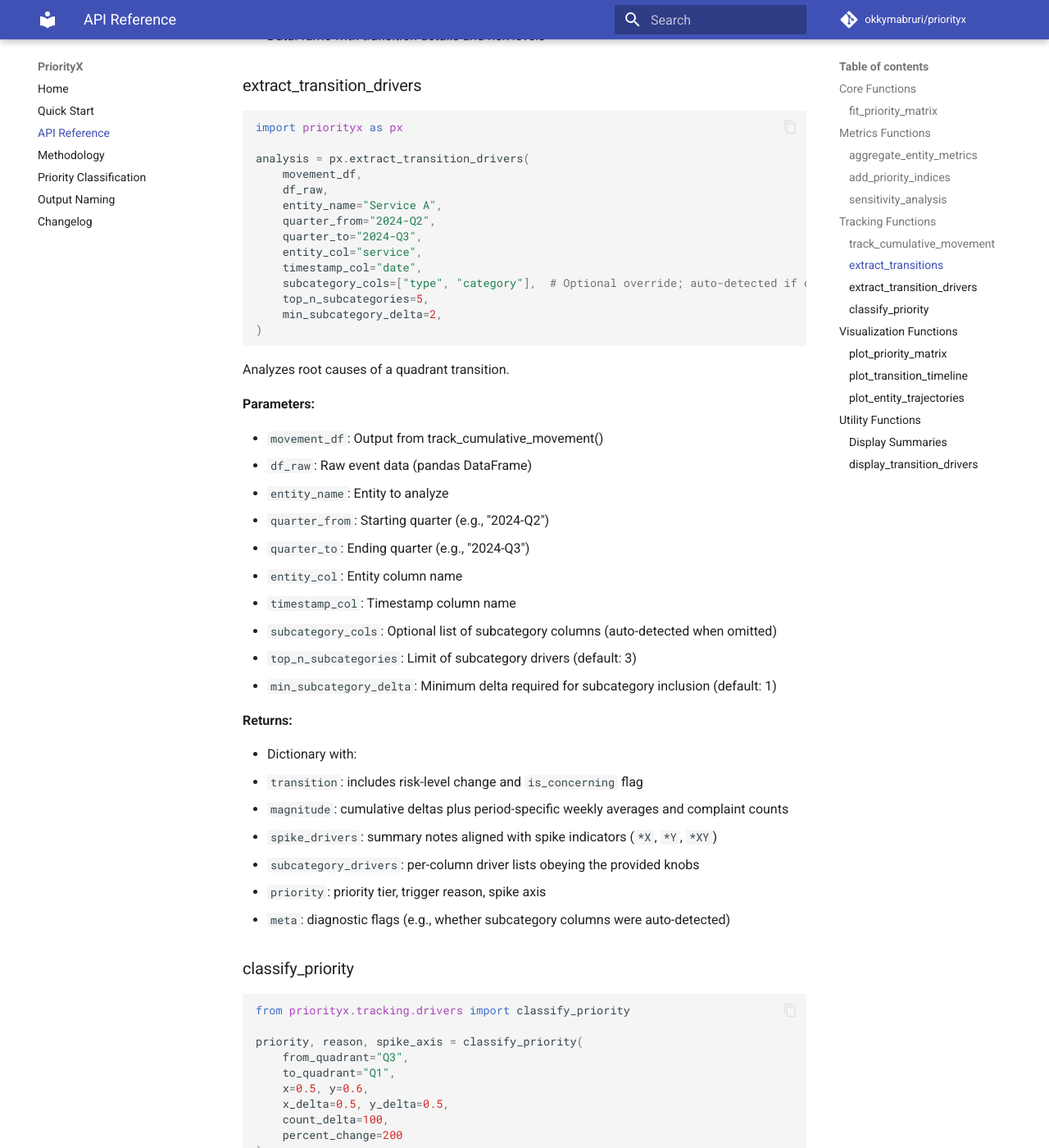
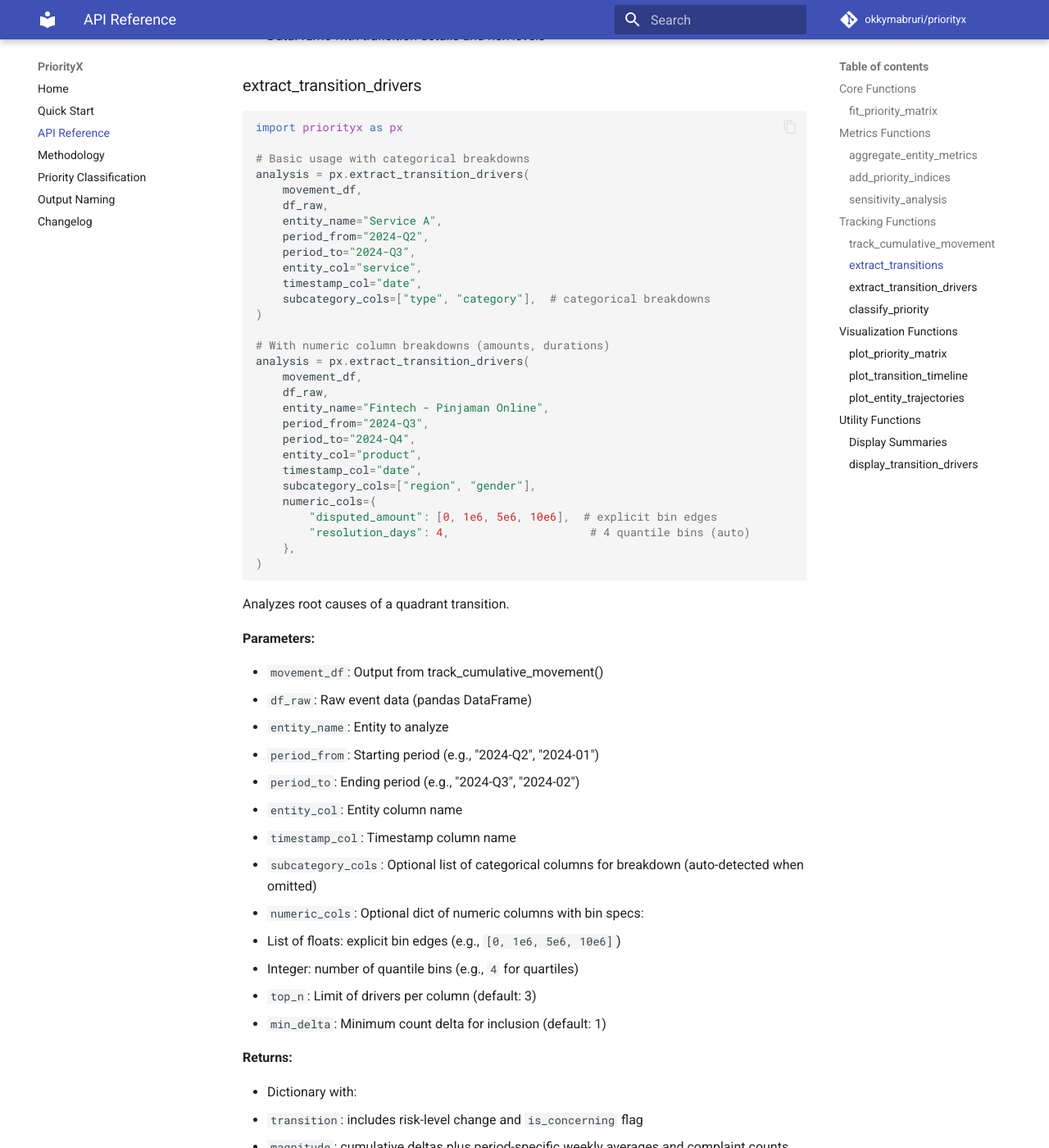
Before and after one commit to okkymabruri/priorityx, an MkDocs documentation site: the page built from docs/api-reference.md, in a window 1280 px wide and 1400 px high, scrolled down 4227 px. Shown: the whole window at 82% size. Built offline with MkDocs 1.6.1 and Material for MkDocs 9.7.7, drawn with Linux system fonts in a browser that asks for light colours; comment, search, counter and statistics services are not loaded; some of the changed text lies outside the part shown.

Commit message:
docs: auto-selection and numeric driver analysis
- add highlight_top_n and highlight_by for trajectory plots
- implement recent_periods to limit trajectory window
- support numeric_cols with binning in driver extraction
- switch to period_from/period_to for flexible periods
- refactor driver options: top_n, min_delta, maintain compat
- add save_txt, txt_path for exporting driver analysis
- update docs and quickstart for new workflow

````diff
--- a/docs/api-reference.md
+++ b/docs/api-reference.md
@@ -195,17 +195,32 @@
 ```python
 import priorityx as px
 
+# Basic usage with categorical breakdowns
 analysis = px.extract_transition_drivers(
     movement_df,
     df_raw,
     entity_name="Service A",
-    quarter_from="2024-Q2",
-    quarter_to="2024-Q3",
+    period_from="2024-Q2",
+    period_to="2024-Q3",
     entity_col="service",
     timestamp_col="date",
-    subcategory_cols=["type", "category"],  # Optional override; auto-detected if omitted
-    top_n_subcategories=5,
-    min_subcategory_delta=2,
+    subcategory_cols=["type", "category"],  # categorical breakdowns
+)
+
+# With numeric column breakdowns (amounts, durations)
+analysis = px.extract_transition_drivers(
+    movement_df,
+    df_raw,
+    entity_name="Fintech - Pinjaman Online",
+    period_from="2024-Q3",
+    period_to="2024-Q4",
+    entity_col="product",
+    timestamp_col="date",
+    subcategory_cols=["region", "gender"],
+    numeric_cols={
+        "disputed_amount": [0, 1e6, 5e6, 10e6],  # explicit bin edges
+        "resolution_days": 4,                     # 4 quantile bins (auto)
+    },
 )
 ```
 
@@ -216,13 +231,16 @@
 - `movement_df`: Output from track_cumulative_movement()
 - `df_raw`: Raw event data (pandas DataFrame)
 - `entity_name`: Entity to analyze
-- `quarter_from`: Starting quarter (e.g., "2024-Q2")
-- `quarter_to`: Ending quarter (e.g., "2024-Q3")
+- `period_from`: Starting period (e.g., "2024-Q2", "2024-01")
+- `period_to`: Ending period (e.g., "2024-Q3", "2024-02")
 - `entity_col`: Entity column name
 - `timestamp_col`: Timestamp column name
-- `subcategory_cols`: Optional list of subcategory columns (auto-detected when omitted)
-- `top_n_subcategories`: Limit of subcategory drivers (default: 3)
-- `min_subcategory_delta`: Minimum delta required for subcategory inclusion (default: 1)
+- `subcategory_cols`: Optional list of categorical columns for breakdown (auto-detected when omitted)
+- `numeric_cols`: Optional dict of numeric columns with bin specs:
+  - List of floats: explicit bin edges (e.g., `[0, 1e6, 5e6, 10e6]`)
+  - Integer: number of quantile bins (e.g., `4` for quartiles)
+- `top_n`: Limit of drivers per column (default: 3)
+- `min_delta`: Minimum count delta for inclusion (default: 1)
 
 **Returns:**
 
@@ -230,7 +248,8 @@
   - `transition`: includes risk-level change and `is_concerning` flag
   - `magnitude`: cumulative deltas plus period-specific weekly averages and complaint counts
   - `spike_drivers`: summary notes aligned with spike indicators (`*X`, `*Y`, `*XY`)
-  - `subcategory_drivers`: per-column driver lists obeying the provided knobs
+  - `subcategory_drivers`: per-column driver lists for categorical columns
+  - `numeric_drivers`: per-column driver lists for numeric columns (with bin edges)
   - `priority`: priority tier, trigger reason, spike axis
   - `meta`: diagnostic flags (e.g., whether subcategory columns were auto-detected)
 
@@ -300,16 +319,46 @@
 ```python
 import priorityx as px
 
+# Basic usage
 fig = px.plot_entity_trajectories(
     movement_df,
     entity_name="Entity",
     max_entities=10,
     save_plot=False,
-    output_dir="plot"
+    plot_dir="plot"
+)
+
+# Auto-select top movers (recommended)
+fig = px.plot_entity_trajectories(
+    movement_df,
+    entity_name="product",
+    highlight_top_n=4,                   # auto-select top 4 entities
+    highlight_by="trajectory_distance",  # by path length (or "total_movement")
+    recent_periods=6,                    # limit to last 6 periods
+    save_plot=True,
+    plot_dir="results/plot",
 )
 ```
 
 Creates trajectory plot showing entity paths through priority space.
+
+**Parameters:**
+
+- `movement_df`: Output from track_cumulative_movement()
+- `entity_name`: Label for entity type (e.g., "product", "service")
+- `max_entities`: Maximum entities to show (default: 10)
+- `highlight_entities`: List of specific entities to highlight
+- `highlight_top_n`: Auto-select top N entities by movement (overrides max_entities)
+- `highlight_by`: Selection method when using highlight_top_n:
+  - `"trajectory_distance"`: Euclidean path length (sum of sqrt(dx² + dy²))
+  - `"total_movement"`: Manhattan distance (sum of |dx| + |dy|)
+- `recent_periods`: Limit trajectory to last N periods (useful for long histories)
+- `temporal_granularity`: "quarterly", "monthly", etc.
+- `save_plot`: Save to file (default: False)
+- `save_csv`: Save trajectory data to CSV (default: False)
+- `plot_dir`: Output directory for plots
+- `csv_dir`: Output directory for CSVs
+- `close_fig`: Close figure after rendering (set True for Jupyter to avoid duplicates)
 
 ---
 
@@ -334,9 +383,18 @@
 ### display_transition_drivers
 
 ```python
-from priorityx.tracking.drivers import display_transition_drivers
+import priorityx as px
 
-display_transition_drivers(analysis)
+# Print to console
+px.display_transition_drivers(analysis)
+
+# Print and save to file
+px.display_transition_drivers(
+    analysis,
+    save_txt=True,
+    txt_path="driver_analysis.txt",
+    txt_mode="a",  # append (default) or "w" to overwrite
+)
 ```
 
 Prints transition driver analysis in human-readable format.
@@ -344,3 +402,6 @@
 **Parameters:**
 
 - `analysis`: Output from extract_transition_drivers()
+- `save_txt`: Save output to text file (default: False)
+- `txt_path`: Path for text file (required if save_txt=True)
+- `txt_mode`: File mode - "a" to append (default), "w" to overwrite
````
Also changed, not shown: CHANGELOG.md (+15 -0 lines), docs/quickstart.md (+15 -3 lines).
